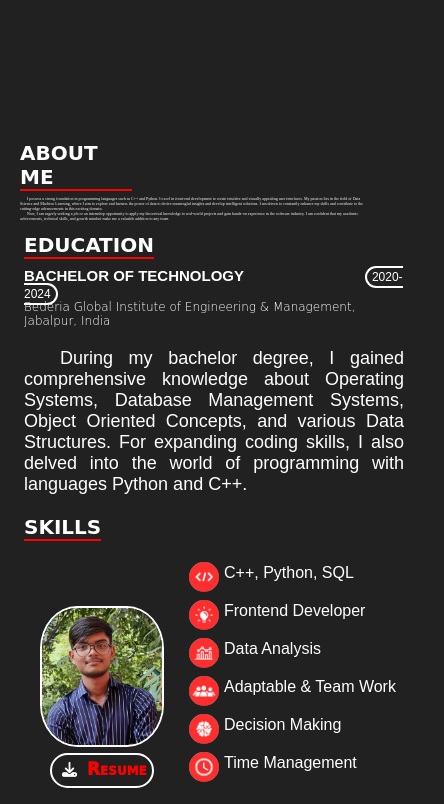
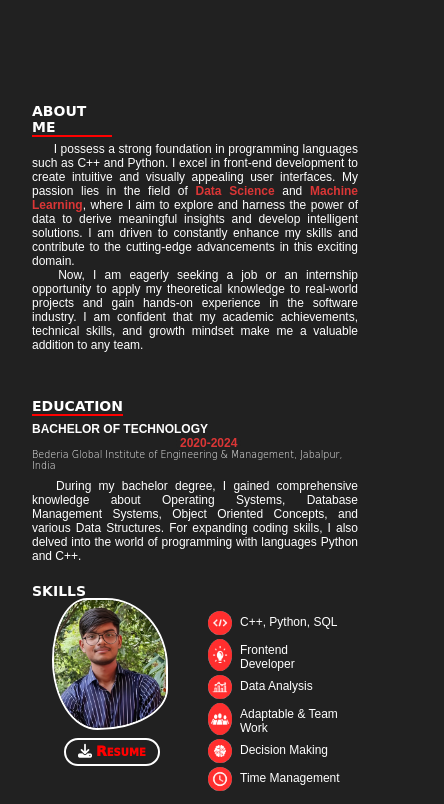
Before and after one commit to AmanAwadhiya/AmanAwadhiya.github.io, a plain HTML site: page index.html in a window 390 px wide. Shown: the part 380-1184 px from the top of the page, 444 px wide, since content can reach past the window. Drawn offline with nearby package versions, Linux system fonts and the light colour scheme; a web font is replaced by a local one.

Commit message:
Update about.css

```diff
--- a/css/about.css
+++ b/css/about.css
@@ -1,28 +1,28 @@
 .about h1{
-    border-bottom: 2px solid rgb(255, 0, 0);
+    border-bottom: 0.5rem solid rgb(255, 0, 0);
     /* margin-right:29cm; */
-    width: 145px;
-    padding-top: 20px;
-    font-size: 25px;
+    width: 23rem;
+    padding-top: 5rem;
+    font-size: 4rem;
     color: rgb(255, 255, 255);
     font-family: 'Playpen Sans', cursive;
 }
 
 .about{
     /* margin: 190px 100px 0 100px; */
-    margin-top: 190px;
+    margin-top: 10rem;
     background: transparent;
 }
 
-.about h4{
+.about p{
     font-family: 'Tilt Neon', sans-serif;
-    font-size: 20px;
-    margin: 0 25px;
+    font-size: 3.5rem;
+    margin: 0 5rem;
     text-align: justify;
     font-weight: 100;
     background: transparent;
 }
-h4 span{
+p span{
     color: rgb(219, 54, 54);
     font-weight: 800;
 }
@@ -32,8 +32,8 @@ h4 span{
 }
 
 .resume img{
-    width: 250px;
-    margin: 100px 50px 30px 100px;
+    width: 40rem;
+    margin: 10rem 10rem 3rem 15rem;
     border: 2px solid rgb(255, 255, 255);
     animation: img 10s ease-in-out infinite;
     border-radius: 60% 40% 30% 70%/60% 30% 70% 40%;
@@ -50,19 +50,19 @@ h4 span{
     }
 }
 .resume i{
-    margin-left: 150px;
-    font-size: 25px;
+    margin-left: 23rem;
+    font-size: 4rem;
     border: 2px solid white;
     color: rgb(255, 255, 255);
     border-radius: 50px;
-    padding: 10px 20px 15px 20px;
+    padding: 2rem 3rem 2.5rem 3rem;
 }
 .resume span{
     font-family: 'Playpen Sans', cursive;
-    margin-left: 10px;
+    margin-left: 1rem;
     color: red;
     font-variant: small-caps;
-    font-size: 30px;
+    font-size: 4rem;
     font-weight: 1000;
 }
 
@@ -70,28 +70,28 @@ h4 span{
 .other{
     /* border: 2px solid white; */
     /* margin: 0 40px; */
-    margin-left: 4%;
+    margin-left: 15rem;
 }
 
 .other label{
     font-weight: 700;
-    border-bottom: 2px solid red;
-    font-size: 25px;
+    border-bottom: 0.5rem solid red;
+    font-size: 4rem;
     font-family: 'Playpen Sans', cursive;
 
 }
 
 .edu-sum p{
     font-family: 'Tilt Neon', sans-serif;
-    margin: 20px 0 0 60px;
-    font-size: 25px;
+    margin: 2rem 0 0 6rem;
+    font-size: 3.5rem;
     font-weight: 800;
 }
 
 .edu-sum p span{
     border: 2px solid rgb(255, 255, 255);
     border-radius: 50px;
-    margin-left: 40%;
+    margin-left: 84rem;
     font-weight: 100;
     padding: 5px 10px;
 }
@@ -99,171 +99,259 @@ h4 span{
 .edu-sum .collage{
     margin-top: -1px;
     font-weight: 100;
-    font-size: 18px;
+    font-size: 3rem;
     font-family: 'Playpen Sans', cursive;
 }
 .edu-sum .edu-about{
-    font-size: 20px;
+    font-size: 3.5rem;
     font-weight: 100;
     text-align: justify;
-    margin-right: 30px;
+    margin-right: 5rem;
 }
 
 .skill{
-    margin-top: 20px;
+    margin-top: 5rem;
 }
 .skill-sum{
     display: flex;
-    margin: 30px;
+    margin: 3rem;
     font-family: 'Tilt Neon', sans-serif;
-    font-size: 22px;
+    font-size: 3.5rem;
     list-style: none;
 }
 
 .skill-sum img{
-    width: 45px;
-    margin-top: -8px;
-    margin-right: 20px;
+    width: 7rem;
+    margin-top: -1rem;
+    margin-right: 2rem;
     border-radius: 50%;
 }
 .skill-sum .left li{
-    margin-left: 30%;
+    margin-left: 20rem;
     display: flex;
-    padding: 10px;
-    width: 100%;
+    padding: 1rem;
+    /* width: 100%; */
     background: transparent;
 }
 .skill-sum .right li{
-    margin-left: 50%;
+    margin-left: 30rem;
     display: flex;
-    padding: 10px;
-    width: 100%;
+    padding: 1rem;
+    /* width: 100%; */
 }
 
-@media only screen and (max-width: 480px){
-    .about{
-        /* display: none; */
-        margin: 190px 0 0 0;
-    }
+@media screen and (max-width:1440px)
+{
     .about h1{
-        font-size: 20px;
-        width: 32%;
-        /* margin-left: 25px; */
-    }
-    .about h4{
-        font-size: 18px;
-        margin: 0px;
+        width: 20rem;
+        font-size: 3.5rem;
     }
 
+    .about{
+        margin-top: 28rem;
+    }
+
+    .about p{
+        font-size: 3rem;
+    }
+    .resume img{
+        width:35rem
+    }
+    .resume i{
+        margin-left: 20rem;
+    }
+    .other{
+        margin-left: 10rem;
+        margin-top: 7rem;
+    }
+    .other label{
+        font-size: 3.5rem;
+    }
+    .edu-sum p{
+        font-size: 3rem;
+    }
+    .edu-sum .collage{
+        font-size: 2.5rem;
+    }
+    .edu-sum .edu-about{
+        font-size: 3rem;
+    }
+    .skill-sum{
+        font-size: 3rem;
+    }
+    .skill-sum img{
+        width: 6rem;
+    }
+}
+
+@media screen and (max-width:1024px)
+{
+    .about{
+        padding: 0 10rem;
+    }
+    .resume img{
+        width:30rem
+    }
+    .resume i{
+        margin-left: 17rem;
+    }
+    .other{
+        margin-left: 3rem;
+        margin-top: 6rem;
+    }
+    .other label{
+        font-size: 3.5rem;
+    }
+    .edu-sum p{
+        font-size: 3rem;
+    }
+    .edu-sum p span{
+        margin-left: 63rem;
+    }
+    .edu-sum .collage{
+        font-size: 2.5rem;
+    }
+    .edu-sum .edu-about{
+        font-size: 3rem;
+        margin-right: 10rem;
+    }
+    .skill-sum img{
+        width: 6rem;
+    }
+    .skill-sum .left li{
+        margin-left: 10rem;
+    }
+}
+@media screen and (max-width:768px)
+{
+    .about{
+        margin-top: 40rem;
+    }
+    .resume img{
+        margin-left: 10rem;
+    }
+    .resume i{
+        margin-left: 14rem;
+    }
+    .other{
+        margin-top: 0rem;
+    }
+    .edu-sum p span{
+        margin-left: 55rem;
+    }
+    .skill-sum .right li{
+        margin-left: 20rem;
+    }
+}
+
+@media screen and (max-width: 426px){
+
+    .about{
+        padding: 8rem;
+        margin-top: 30rem;
+    }
+
+    .about p{
+        margin: 0;
+    }
     .about-more{
         display: block;
     }
     .resume{
-        position: relative;
-        top: 280px;
-        left: -70px;
+        position: absolute;
+        margin-top: 50rem;
+        /* display: flex; */
     }
     .resume img{
-        width: 120px;
-        animation: none;
-        border-radius: 30%;
-    }
-    .resume a{
-        position: relative;
-        top: -25px;
-        left: -40px;
-
+        width: 28rem;
+        margin: 0rem 0 8rem 8rem;
     }
     .resume i{
-        width: 80px;
-        font-size: 15px;
-        padding: 6px 10px 8px 10px;
+        position: absolute;
+        margin-left: -26rem;
+        margin-top: 35rem;
+        font-size: 3.5rem;
+        padding: 1rem 3rem 1.5rem 3rem;
     }
     .resume span{
-        font-size: 17px;
+        font-size: 3.5rem;
     }
-
     .other{
-        position: relative;
-        height: 300px;
-        background: transparent;
-    }
-    .other label{
-        font-size: 20px;
-    }
-    .education{
-        position: relative;
-        top: -300px;
-        left: -10px;
+        margin: 0;
+        padding: 0 3rem;
     }
     .edu-sum p{
-        margin: 10px 0px;
-        font-size: 15px;
+        margin-top: 2rem;
+        margin-left: 0;
     }
     .edu-sum p span{
-        margin-left: 160px;
-        font-size: 12px;
-        padding: 2px 5px;
+        border:none;
+        font-weight: 800;
+        margin-left: 36rem;
+        padding: 2px 4px;
     }
     .edu-sum .collage{
-        position: relative;
-        top: -10px;
-        font-size: 12px;
-        background: transparent;
+        font-size: 2.4rem;
     }
     .edu-sum .edu-about{
-        font-size: 18px;
-        margin: 0px;
+        margin-right: 0;
     }
-
-    .skill{
-        position: relative;
-        top: -300px;
-        left: -10px;
-        /* margin: -100px; */
-        background: transparent;
-    }
-
     .skill-sum{
         display: block;
-        position: relative;
-        left: 180px;
-        /* margin-left: 20px; */
-        width: 250px;
-        margin: 30px 0;
-        font-size: 18px;
     }
-    .skill-sum img{
-        width: 30px;
-        margin-top: -2px;
-        margin-right: 5px;
-    }
-
     .skill-sum .left li{
-        padding: 5px;
-        margin: 0px;
+        margin-left: 40rem;
     }
     .skill-sum .right li{
-        padding: 5px;
-        margin: 0px;
+        margin-left: 40rem;
+    }
+}
+@media screen and (max-width: 376px)
+{
+    .about{
+        margin-top: 35rem;
+    }
+    .resume{
+        margin-top: 60rem;
+    }
+    .resume img{
+        width: 25rem;
+        margin-left: 5rem;
+    }
+    .resume i{
+        margin-left: -25rem;
+        margin-top: 31rem;
+    }
+    .edu-sum p span{
+        margin-left: 23rem;
+    }
+    .skill-sum .left li{
+        margin-left: 29.8rem;
+    }
+    .skill-sum .right li{
+        margin-left: 29.8rem;
     }
 }
 
-@media only screen and (max-width: 426px){
-    .education{
-        width:380px;
+@media screen and (max-width: 320px)
+{
+    .about{
+        margin-top: 35rem;
+        padding:0 7rem;
+    }
+    .resume{
+        margin-top: 60rem;
+    }
+    .other{
+        padding: 0 2rem;
     }
     .edu-sum p span{
-        margin-left: 117px;
+        margin-left: 23rem;
     }
-    .resume{
-        top: 280px;
-        left: -80px;
+    .skill-sum .left li{
+        margin-left: 29rem;
     }
-
-    .skill-sum{
-        top: -10px;
-        left: 160px;
-        font-size: 16px;
+    .skill-sum .right li{
+        margin-left: 29rem;
     }
 }
```
